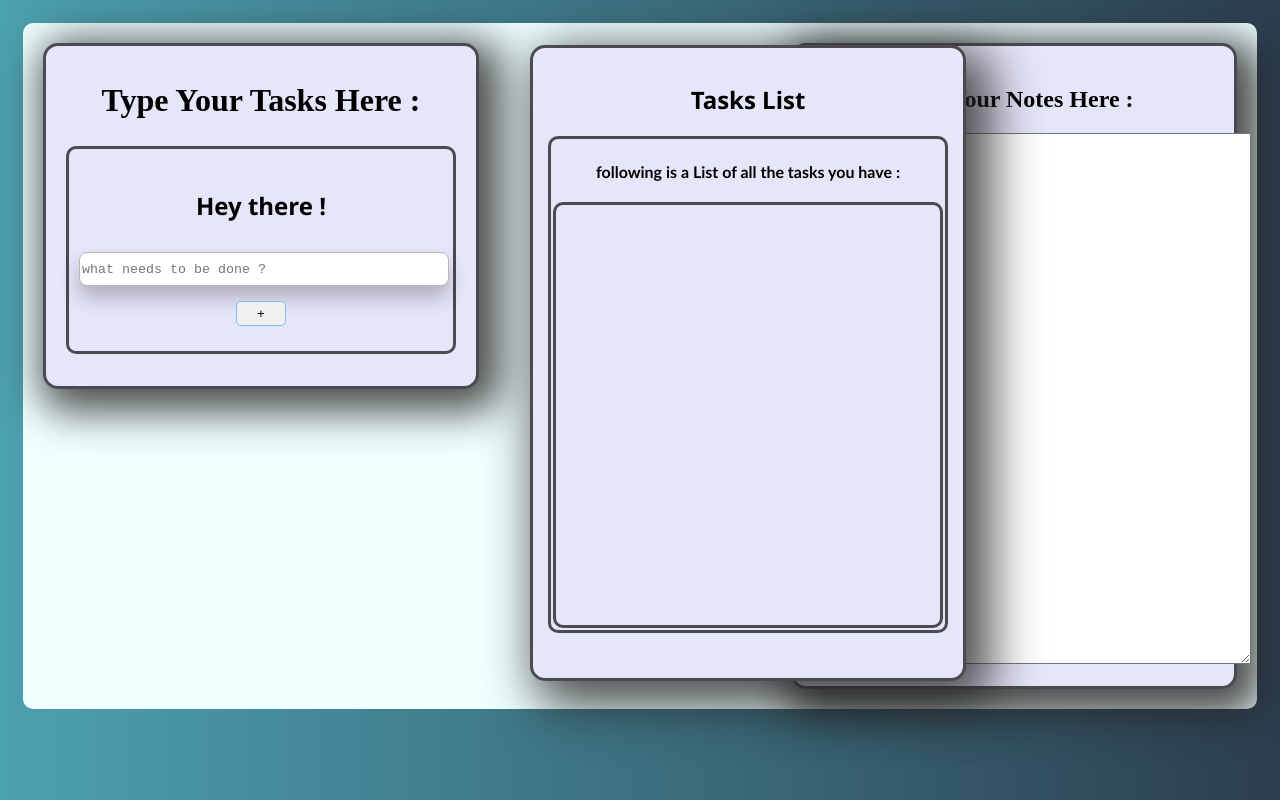
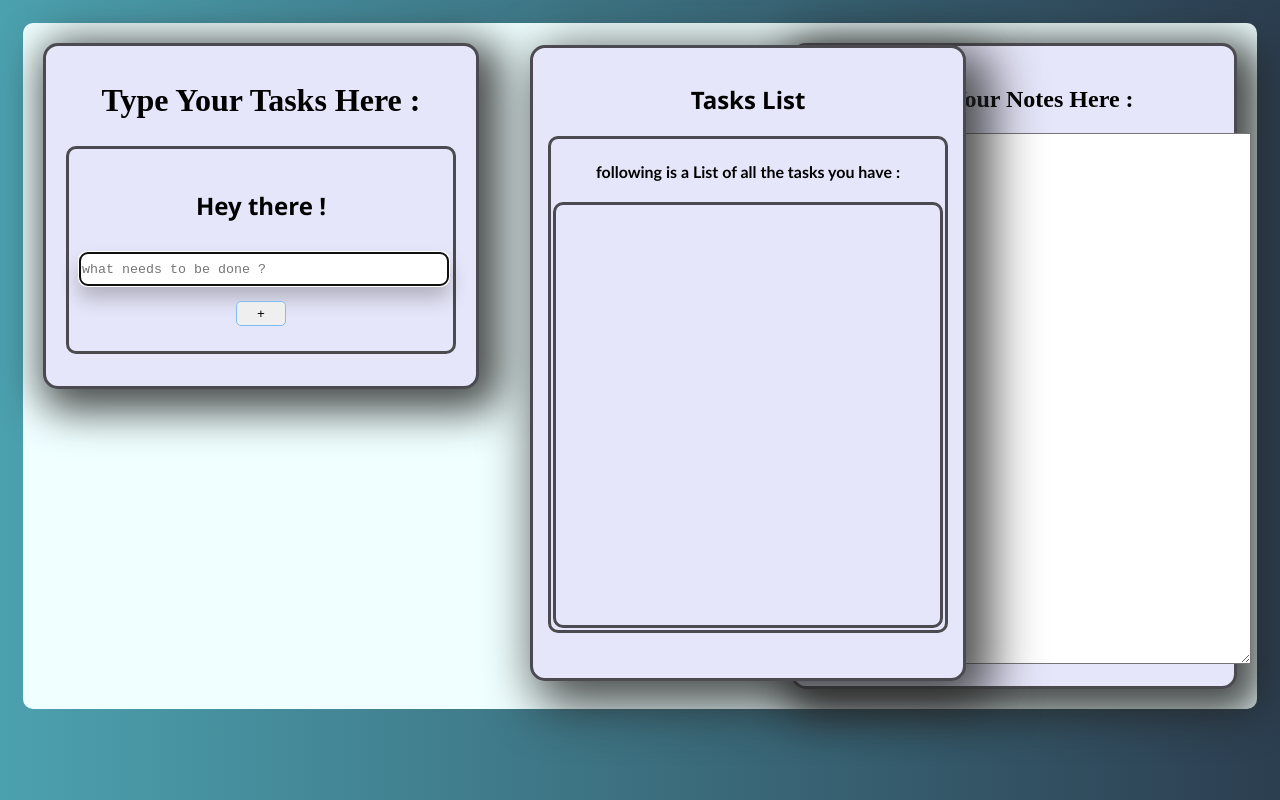
Before and after one commit to Shreyanshdot/things-get-done, a React (Create React App) app: page / in a window 1280 px wide. Built offline with nearby package versions, Linux system fonts and the light colour scheme.

Commit message:
fix: delete prompt

```diff
--- a/src/Components/SingleTask.js
+++ b/src/Components/SingleTask.js
@@ -28,20 +28,20 @@ function SingleTask({ text, todo, todos, SetTodos }) {
 
                 todo.completed = true;
                 SetTodos(todos.filter((el) => el.id !== todo.id))
+                window.onload = setTimeout(function(){alert(` Deleted : " ${text} "`);},1000)   // displays alert message after 1 sec.
 
                 }
 
-            // else{
-            //     alert("cancelled");
-            //  }
+                else{
+                alert("Get going !");
+                }
             }
 
         else {
             SetTodos(todos.filter((el) => el.id !== todo.id))
             console.log("Deleted ToDo :" + todo.text);
-
+            window.onload = setTimeout(function(){alert(` Deleted : " ${text} "`);},1000)   // displays alert message after 1 sec.
              }
-             window.onload = setTimeout(function(){alert(` Deleted : " ${text} "`);},1000)   // displays alert message after 1 sec.
       }
 
 
--- a/src/Components/Tasks.js
+++ b/src/Components/Tasks.js
@@ -55,7 +55,7 @@ function Tasks() {
 
                    <div className="input-field">
                        <h2 className="task-label">Hey there ! </h2>
-                       <input type="text" value={sometext} placeholder="what needs to be done ?"  id="textblock1"  onChange={InputHandler}
+                       <input type="text" autoFocus value={sometext} placeholder="what needs to be done ?"  id="textblock1"  onChange={InputHandler}
                          size="50"/>
                        <button className="submit-button" onClick={SubmitHandler}>+</button>
                    </div>
```
